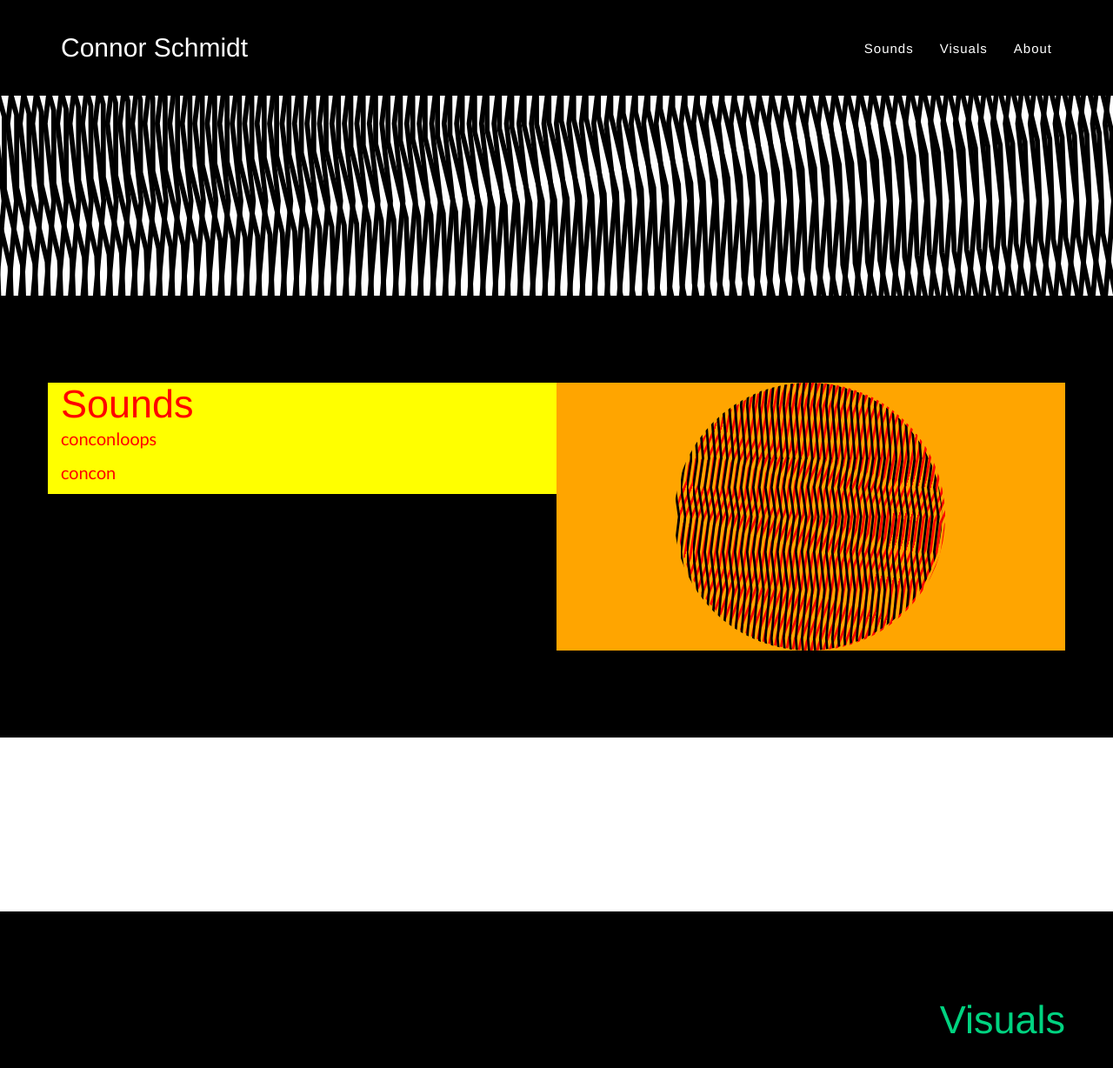
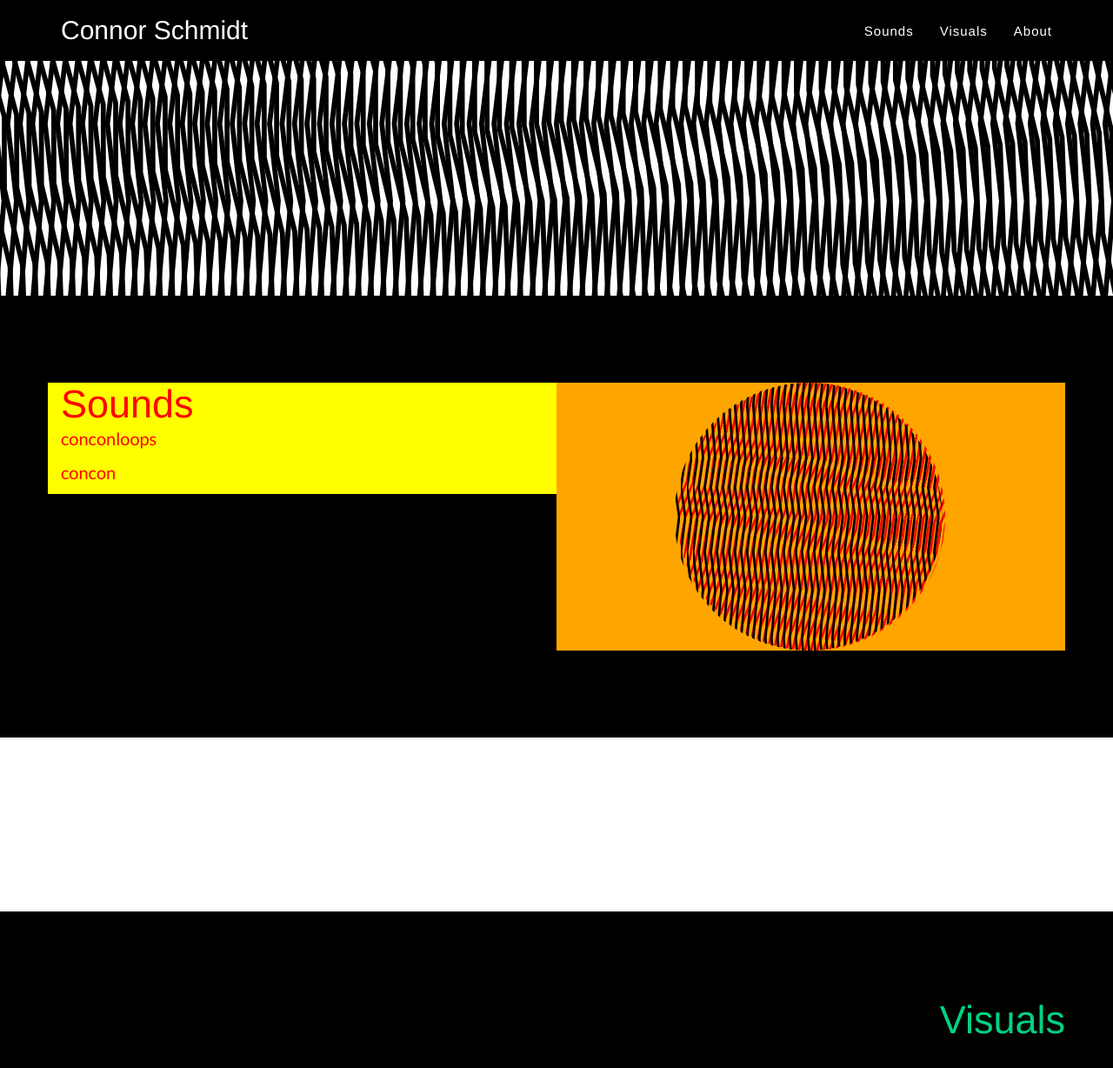
Before and after one commit to yukonnor/yukonnor.github.io, a Jekyll site: the page built from index.html, in a window 1280 px wide and 1400 px high. Shown: the top 1228 px of the window at 87% size. Built offline with Jekyll 4.4.1, drawn with Linux system fonts in a browser that asks for light colours.

Commit message:
Update main.css

```diff
--- a/_includes/css/main.css
+++ b/_includes/css/main.css
@@ -174,7 +174,7 @@ header .intro-text .skills {
 
 @media(min-width:768px) {
     .navbar-fixed-top {
-        padding: 25px 0;
+        padding: 5px 0;
         -webkit-transition: padding .3s;
         -moz-transition: padding .3s;
         transition: padding .3s;
```
